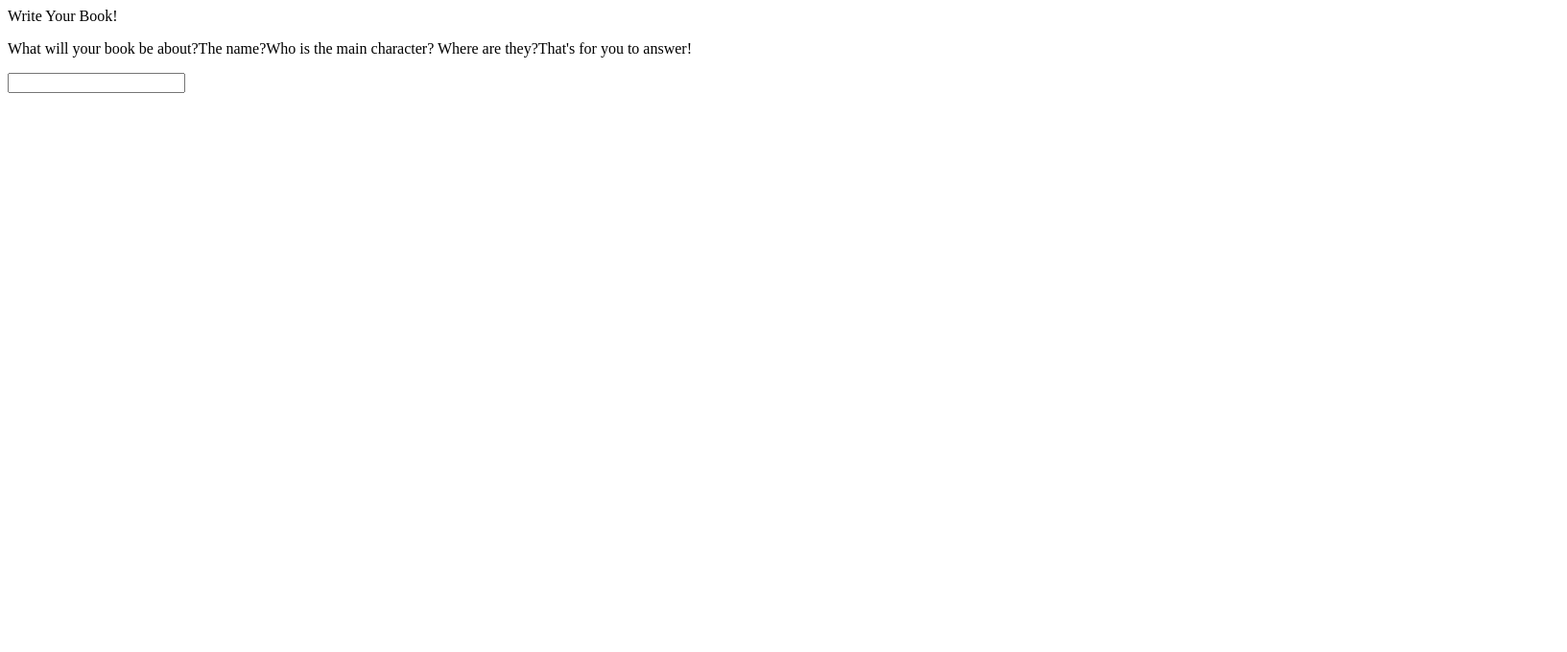
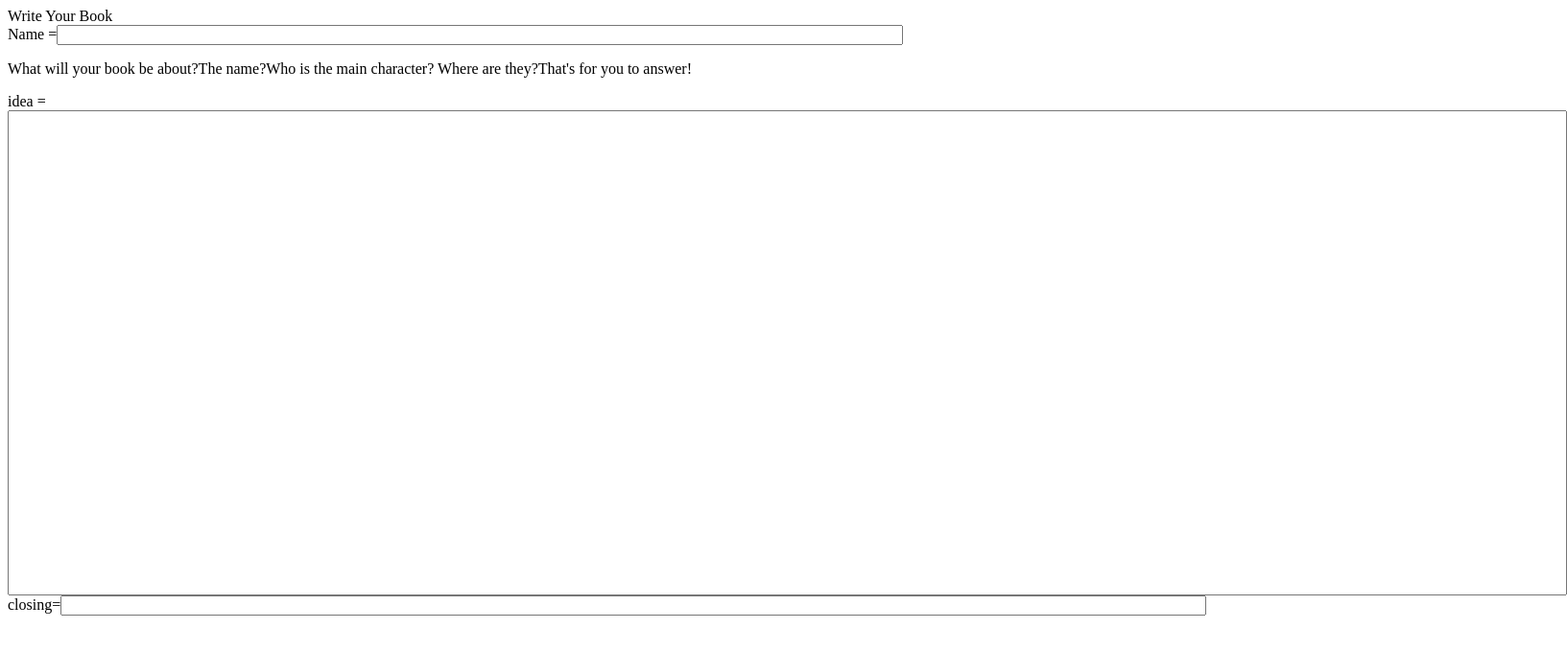
Before and after one commit to neverfriendme/Short-books, a plain HTML site: page Html webpages/Page.html in a window 1280 px wide. Shown: the whole page at 96% size, 1633 px wide, since content can reach past the window. Drawn offline with Linux system fonts and the light colour scheme.

Commit message:
Update V0.1
added inputs

```diff
--- a/Html webpages/Page.html
+++ b/Html webpages/Page.html
@@ -4,14 +4,21 @@
         <meta charset="utf-8" content="utf-8">
         <meta name="author" content="neverfriendme">
         <meta name="viewport" content="width=device-width"
-        <title>Write Your Book!</title>
+        <title >Write Your Book</title>
     </head>
+    <div class ="Name">
+ Name =<input style="width: 6opx;padding-right: 30%;"  size="60px" type="title">
+        </div>
     <p>What will your book be about?The name?Who is the main character? Where are they?That's for you to answer!</p>
     <body>
         <title>Write Your Book!</title>
-<var> <input type="title"> </var>
+        <div class="idea">
+idea = <input style="height: 500px;" size="200px;" type="body">
+            </div>
+            <div class="closing">
+closing=<input style="padding-left: 80%;">
+                </div>
  <script>
-
  </script>
 </body>
 </html>
```
